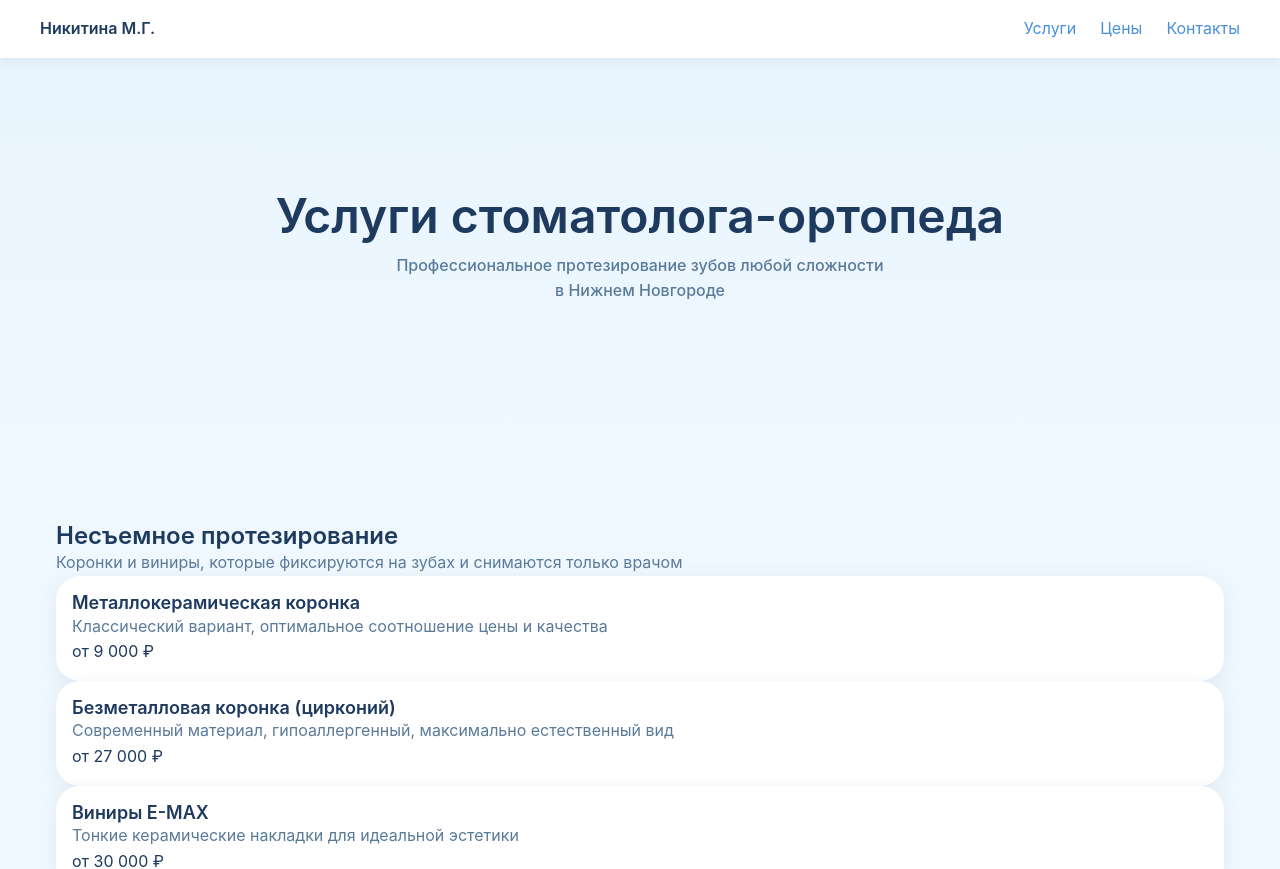
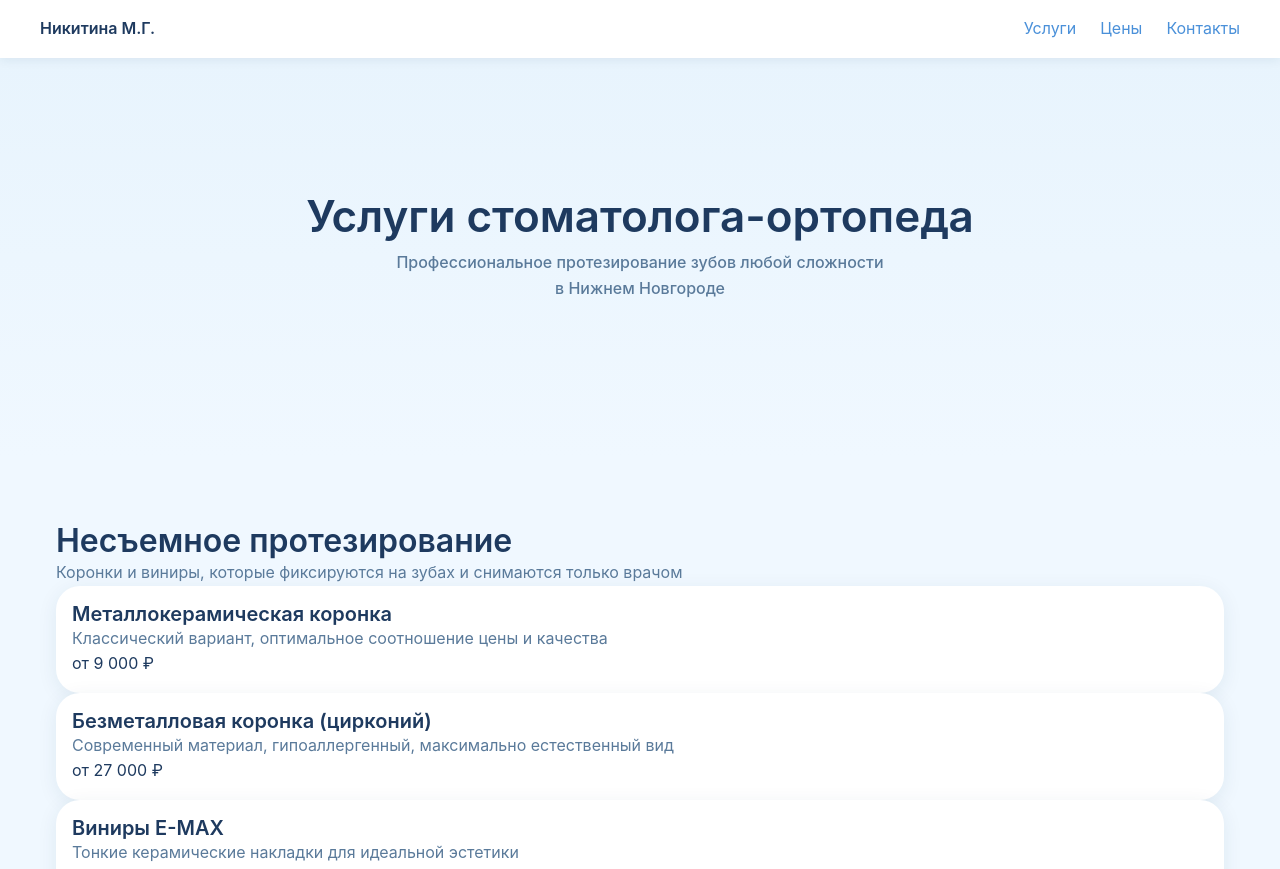
Before and after one commit to vpcea2s1r/nikitina-ortoped, a Next.js app: page /services in a window 1280 px wide. Shown: the top 869 px of the page. Built offline with nearby package versions, Linux system fonts and the light colour scheme.

Commit message:
perf: добавить fluid typography clamp() для заголовков

```diff
--- a/app/globals.css
+++ b/app/globals.css
@@ -106,9 +106,9 @@ h1, h2, h3, h4, h5, h6 {
   color: var(--color-text-main);
 }
 
-h1 { font-size: 2rem; }
-h2 { font-size: 1.5rem; }
-h3 { font-size: 1.125rem; }
+h1 { font-size: clamp(1.75rem, 4vw + 1rem, 3rem); }
+h2 { font-size: clamp(1.25rem, 2vw + 1rem, 2rem); }
+h3 { font-size: clamp(1rem, 1.5vw + 0.5rem, 1.25rem); }
 
 p {
   color: var(--color-text-secondary);
@@ -388,8 +388,8 @@ section {
 /* ==================== Mobile-First Responsive ==================== */
 @media (min-width: 480px) {
   .hero { min-height: 65vh; }
-  .hero h1 { font-size: 2.25rem; }
-  .hero p { font-size: 1.15rem; }
+  .hero h1 { font-size: clamp(2rem, 4vw + 1rem, 2.75rem); }
+  .hero p { font-size: clamp(1rem, 2vw + 0.5rem, 1.25rem); }
 
   .price-table tr {
     flex-direction: row;
@@ -409,18 +409,16 @@ section {
 @media (min-width: 768px) {
   section { padding: var(--spacing-3xl) 0; }
 
-  .hero h1 { font-size: 2.75rem; }
-  .hero p { font-size: 1.25rem; }
   .hero .subtitle { max-width: 500px; font-size: 1rem; }
 
-  .services h2 { margin-bottom: var(--spacing-2xl); font-size: 2rem; }
+  .services h2 { margin-bottom: var(--spacing-2xl); font-size: clamp(1.5rem, 2vw + 1rem, 2rem); }
   .services-grid { grid-template-columns: repeat(2, 1fr); gap: var(--spacing-xl); }
   .services .card { padding: var(--spacing-lg); }
 
-  .contacts h2 { font-size: 2rem; margin-bottom: var(--spacing-md); }
+  .contacts h2 { font-size: clamp(1.5rem, 2vw + 1rem, 2rem); margin-bottom: var(--spacing-md); }
   .contacts p { margin-bottom: var(--spacing-xl); }
 
-  .price-section h2 { margin-bottom: var(--spacing-xl); font-size: 2rem; }
+  .price-section h2 { margin-bottom: var(--spacing-xl); font-size: clamp(1.5rem, 2vw + 1rem, 2rem); }
   .price-category { margin-bottom: var(--spacing-xl); }
   .price-category h3 { font-size: 1.125rem; }
 
@@ -429,7 +427,6 @@ section {
 
 @media (min-width: 1024px) {
   .hero { min-height: 70vh; }
-  .hero h1 { font-size: 3rem; }
   .services-grid { grid-template-columns: repeat(4, 1fr); }
 }
 
```
